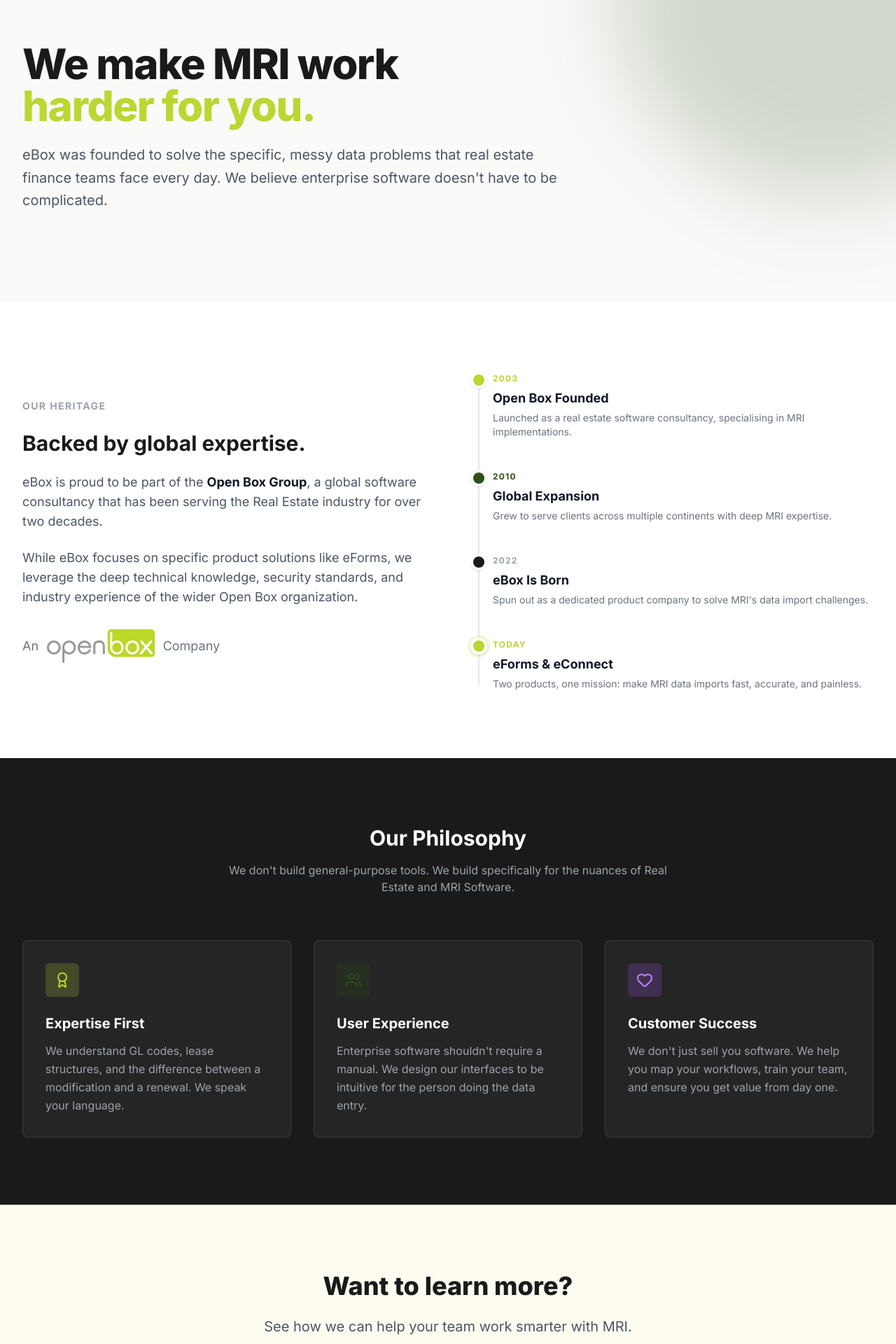
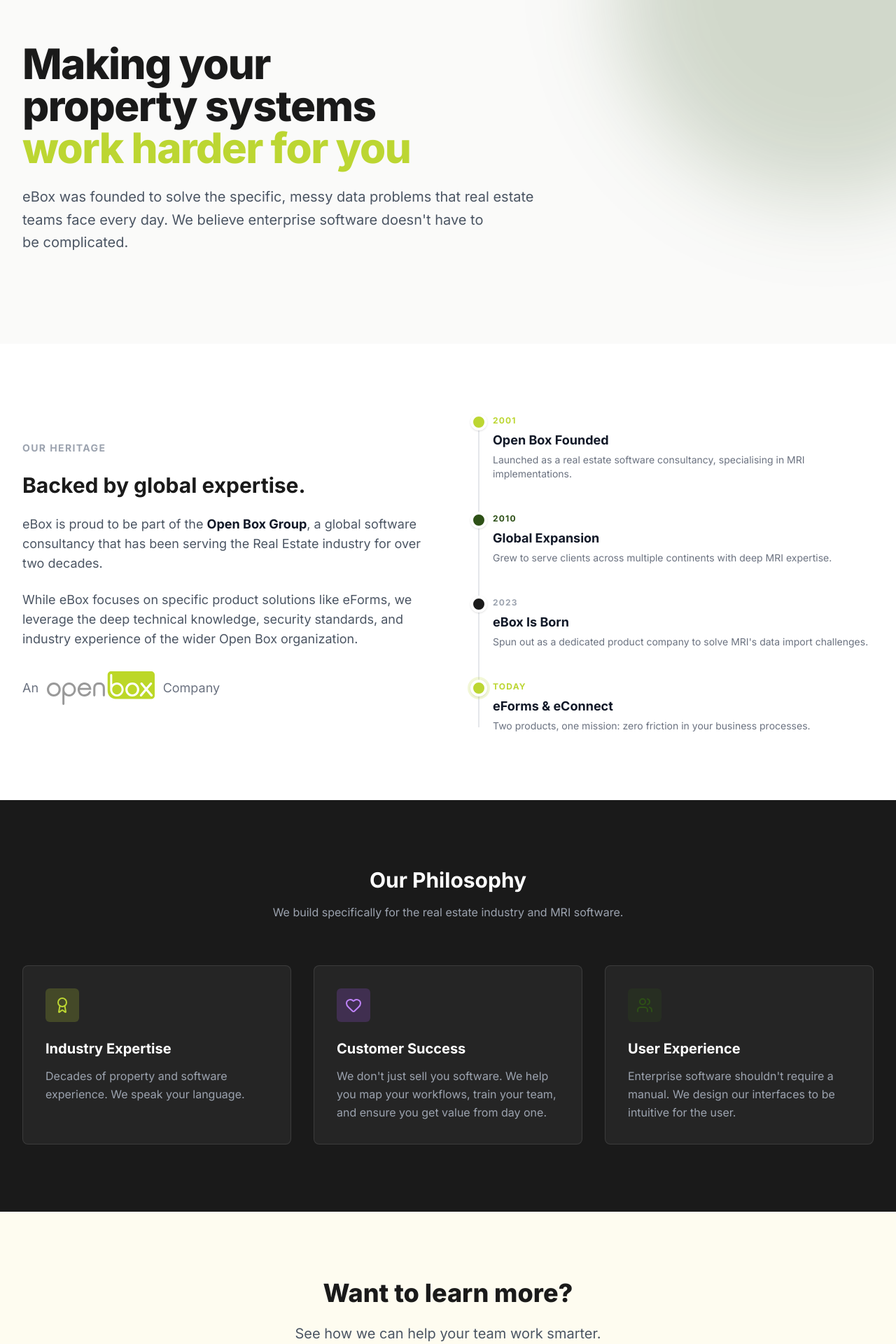
Before and after one commit to Growth-Experts/ebox-website, a React (Vite) app: page /about in a window 1280 px wide. Shown: the part 100-2020 px from the top of the page at 70% size. Built offline with nearby package versions, Linux system fonts and the light colour scheme.

Commit message:
Refine About Us messaging and timeline details.
Align the About page copy with updated positioning, adjust milestone years, and improve heading/CTA phrasing for clearer readability.

Made-with: Cursor

```diff
--- a/pages/AboutUs.tsx
+++ b/pages/AboutUs.tsx
@@ -17,11 +17,12 @@ const AboutUs: React.FC = () => {
         <div className="max-w-7xl mx-auto px-4 sm:px-6 lg:px-8 relative z-10">
           <div className="max-w-3xl">
             <h1 className="text-5xl md:text-6xl font-extrabold tracking-tight text-ebox-dark mb-6">
-              We make MRI work{' '}
-              <span className="text-ebox-lime">harder&nbsp;for&nbsp;you.</span>
+              <span className="block">Making your</span>
+              <span className="block">property systems</span>
+              <span className="block text-ebox-lime">work harder for&nbsp;you</span>
             </h1>
             <p className="text-xl text-gray-600 mb-8 leading-relaxed">
-              eBox was founded to solve the specific, messy data problems that real estate finance teams face every day. We believe enterprise software doesn't have to be complicated.
+              eBox was founded to solve the specific, messy data problems that real estate teams face every day. We believe enterprise software doesn't have to be&nbsp;complicated.
             </p>
           </div>
         </div>
@@ -57,7 +58,7 @@ const AboutUs: React.FC = () => {
               <div className="space-y-10">
                 <div className="relative">
                   <div className="absolute -left-8 top-1 w-6 h-6 bg-ebox-lime rounded-full border-4 border-white shadow"></div>
-                  <span className="text-xs font-bold uppercase tracking-widest text-ebox-lime">2003</span>
+                  <span className="text-xs font-bold uppercase tracking-widest text-ebox-lime">2001</span>
                   <h3 className="text-lg font-bold text-gray-900 mt-1">Open Box Founded</h3>
                   <p className="text-sm text-gray-500 mt-1">Launched as a real estate software consultancy, specialising in MRI implementations.</p>
                 </div>
@@ -71,7 +72,7 @@ const AboutUs: React.FC = () => {
 
                 <div className="relative">
                   <div className="absolute -left-8 top-1 w-6 h-6 bg-ebox-dark rounded-full border-4 border-white shadow"></div>
-                  <span className="text-xs font-bold uppercase tracking-widest text-gray-400">2022</span>
+                  <span className="text-xs font-bold uppercase tracking-widest text-gray-400">2023</span>
                   <h3 className="text-lg font-bold text-gray-900 mt-1">eBox Is Born</h3>
                   <p className="text-sm text-gray-500 mt-1">Spun out as a dedicated product company to solve MRI's data import challenges.</p>
                 </div>
@@ -80,7 +81,7 @@ const AboutUs: React.FC = () => {
                   <div className="absolute -left-8 top-1 w-6 h-6 bg-ebox-lime rounded-full border-4 border-white shadow ring-4 ring-ebox-lime/20"></div>
                   <span className="text-xs font-bold uppercase tracking-widest text-ebox-lime">Today</span>
                   <h3 className="text-lg font-bold text-gray-900 mt-1">eForms & eConnect</h3>
-                  <p className="text-sm text-gray-500 mt-1">Two products, one mission: make MRI data imports fast, accurate, and painless.</p>
+                  <p className="text-sm text-gray-500 mt-1">Two products, one mission: zero friction in your business processes.</p>
                 </div>
               </div>
             </div>
@@ -93,7 +94,7 @@ const AboutUs: React.FC = () => {
         <div className="max-w-7xl mx-auto px-4 sm:px-6 lg:px-8">
           <div className="text-center mb-16">
             <h2 className="text-3xl font-bold">Our Philosophy</h2>
-            <p className="text-gray-400 mt-4 max-w-2xl mx-auto">We don't build general-purpose tools. We build specifically for the nuances of Real Estate and MRI Software.</p>
+            <p className="text-gray-400 mt-4 max-w-2xl mx-auto">We build specifically for the real estate industry and MRI software.</p>
           </div>
 
           <div className="grid grid-cols-1 md:grid-cols-3 gap-8">
@@ -101,15 +102,8 @@ const AboutUs: React.FC = () => {
               <div className="bg-ebox-lime/20 w-12 h-12 rounded-md flex items-center justify-center mb-6">
                 <Award className="text-ebox-lime w-6 h-6" />
               </div>
-              <h3 className="text-xl font-bold mb-3">Expertise First</h3>
-              <p className="text-gray-400 leading-relaxed">We understand GL codes, lease structures, and the difference between a modification and a renewal. We speak your language.</p>
-            </div>
-            <div className="bg-white/5 p-8 rounded-lg border border-white/10 hover:bg-white/10 transition-colors">
-              <div className="bg-ebox-forest/20 w-12 h-12 rounded-md flex items-center justify-center mb-6">
-                <Users className="text-ebox-forest w-6 h-6" />
-              </div>
-              <h3 className="text-xl font-bold mb-3">User Experience</h3>
-              <p className="text-gray-400 leading-relaxed">Enterprise software shouldn't require a manual. We design our interfaces to be intuitive for the person doing the data entry.</p>
+              <h3 className="text-xl font-bold mb-3">Industry Expertise</h3>
+              <p className="text-gray-400 leading-relaxed">Decades of property and software experience. We speak your language.</p>
             </div>
             <div className="bg-white/5 p-8 rounded-lg border border-white/10 hover:bg-white/10 transition-colors">
               <div className="bg-purple-500/20 w-12 h-12 rounded-md flex items-center justify-center mb-6">
@@ -117,6 +111,13 @@ const AboutUs: React.FC = () => {
               </div>
               <h3 className="text-xl font-bold mb-3">Customer Success</h3>
               <p className="text-gray-400 leading-relaxed">We don't just sell you software. We help you map your workflows, train your team, and ensure you get value from day one.</p>
+            </div>
+            <div className="bg-white/5 p-8 rounded-lg border border-white/10 hover:bg-white/10 transition-colors">
+              <div className="bg-ebox-forest/20 w-12 h-12 rounded-md flex items-center justify-center mb-6">
+                <Users className="text-ebox-forest w-6 h-6" />
+              </div>
+              <h3 className="text-xl font-bold mb-3">User Experience</h3>
+              <p className="text-gray-400 leading-relaxed">Enterprise software shouldn't require a manual. We design our interfaces to be intuitive for the user.</p>
             </div>
           </div>
         </div>
@@ -126,7 +127,7 @@ const AboutUs: React.FC = () => {
       <section className="py-24 bg-[#FEFCF0]">
         <div className="max-w-4xl mx-auto px-4 text-center">
           <h2 className="text-4xl font-extrabold text-ebox-dark mb-6">Want to learn more?</h2>
-          <p className="text-xl text-gray-600 mb-10">See how we can help your team work smarter with MRI.</p>
+          <p className="text-xl text-gray-600 mb-10">See how we can help your team work smarter.</p>
           <Button variant="primary" size="lg" to="/contact">Contact Us</Button>
         </div>
       </section>
```
